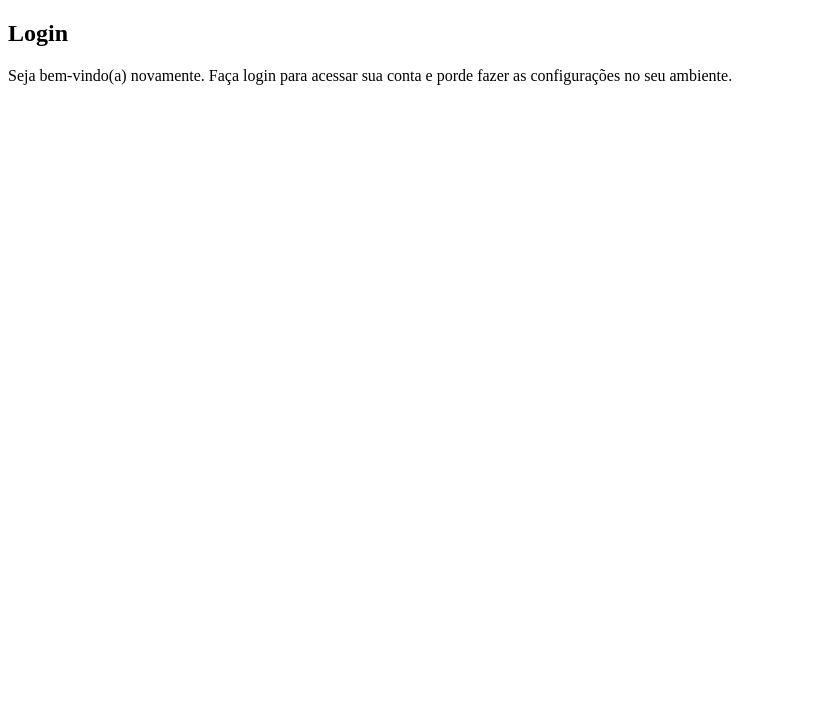
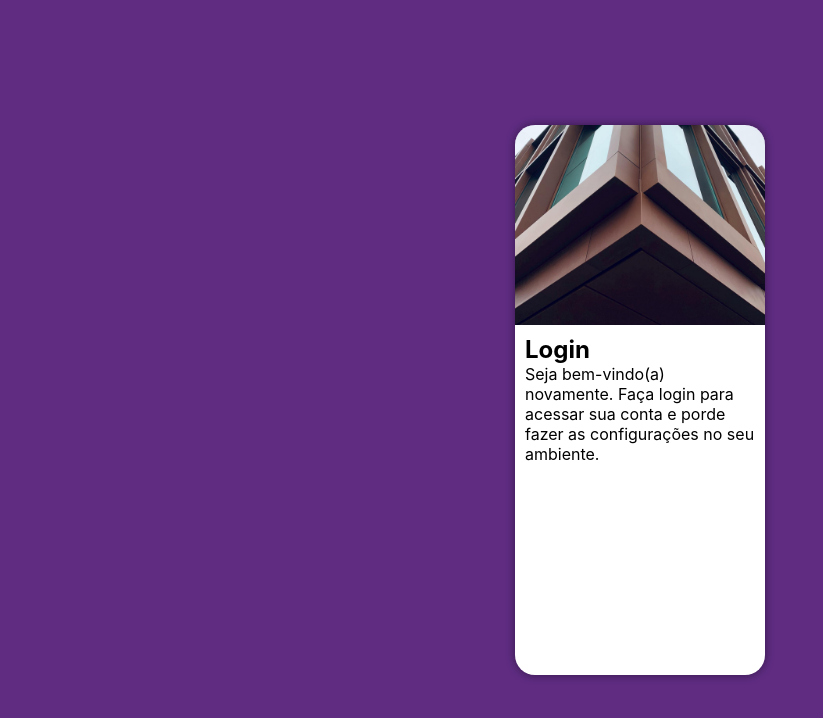
Before and after one commit to CARLOSGC07/projeto-login, a plain HTML site: page index.html in a window 1280 px wide. Shown: the whole page, without its empty margins (0-823 px from the left). Drawn offline with Linux system fonts and the light colour scheme.

Commit message:
mobi atualizado

```diff
--- a/estilos/style.css
+++ b/estilos/style.css
@@ -5,3 +5,50 @@
     Verde: #49a09d
     Lilás: #5f2c82
 */
+
+*{
+    font-family: -apple-system, BlinkMacSystemFont, 'Segoe UI', Roboto, Oxygen, Ubuntu, Cantarell, 'Open Sans', 'Helvetica Neue', sans-serif;
+
+    margin: 0px;
+    padding: 0px;
+    box-sizing: border-box;
+}
+
+body, html{
+    background-color: #5f2c82;
+    height: 100vh;
+    width: 100vw;
+}
+
+main{
+    position: relative;
+    height: 100vh;
+    width: 100vw;
+}
+
+section#login{
+    position: absolute;
+    top: 50%;
+    left: 50%;
+    transform: translate(-50%, -50%);
+    overflow: hidden;
+    background-color: white;
+    width: 250px;
+    height: 550px;
+    border-radius: 20px;
+    box-shadow: 0px 0px 10px rgba(0, 0, 0, 0.450);
+}
+
+section > div#imagem{
+    display: block;
+    background: #5f2c82 url(../imagens/pexels-david-underland-3523621.jpg) no-repeat;
+    background-size: cover;
+    background-position: left bottom;
+    height: 200px;
+}
+
+section#login > div#formulario{
+    display: block;
+    padding: 10px;
+
+}
```
Also changed, not shown: index.html (+1 -1 lines).
